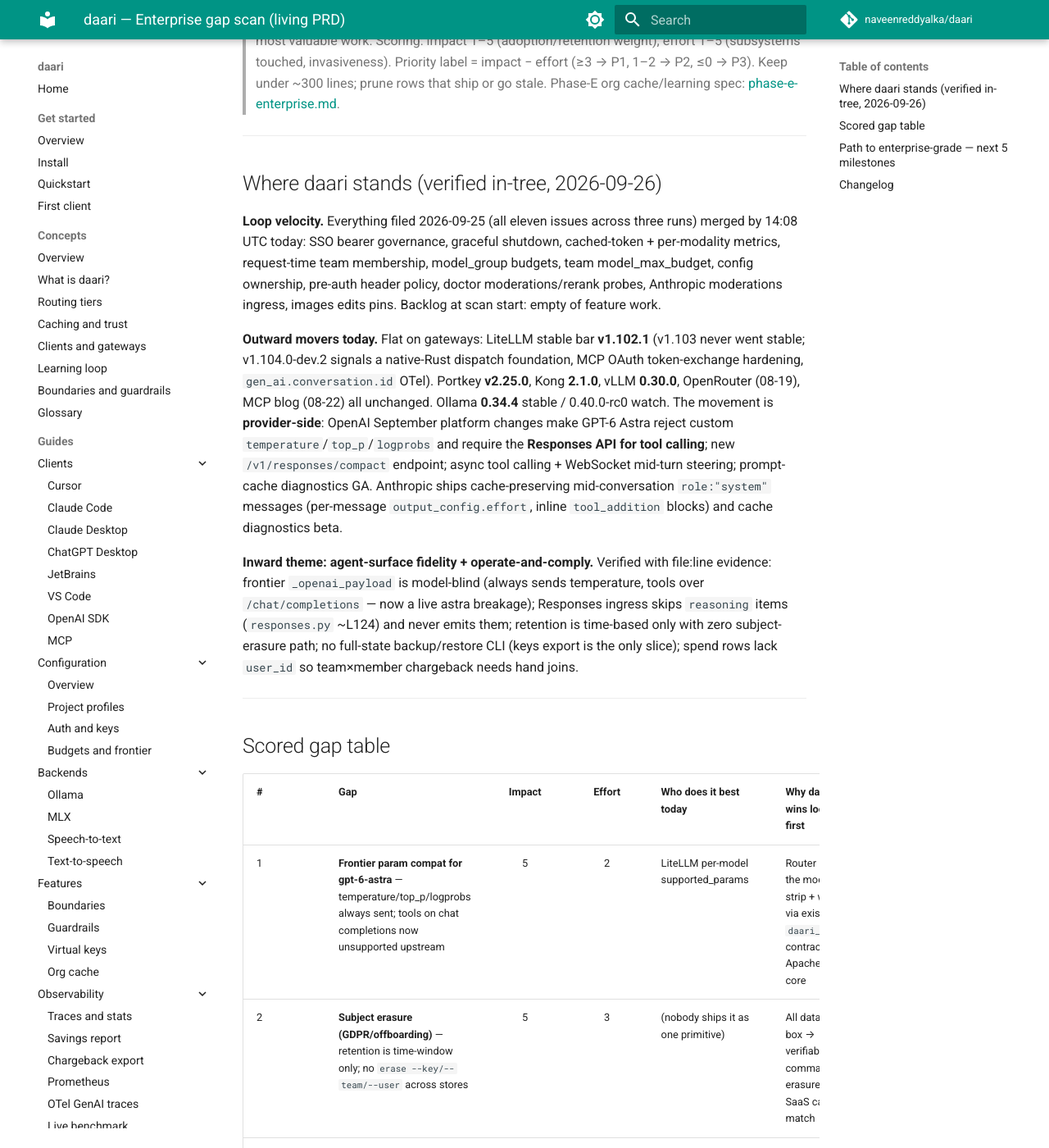
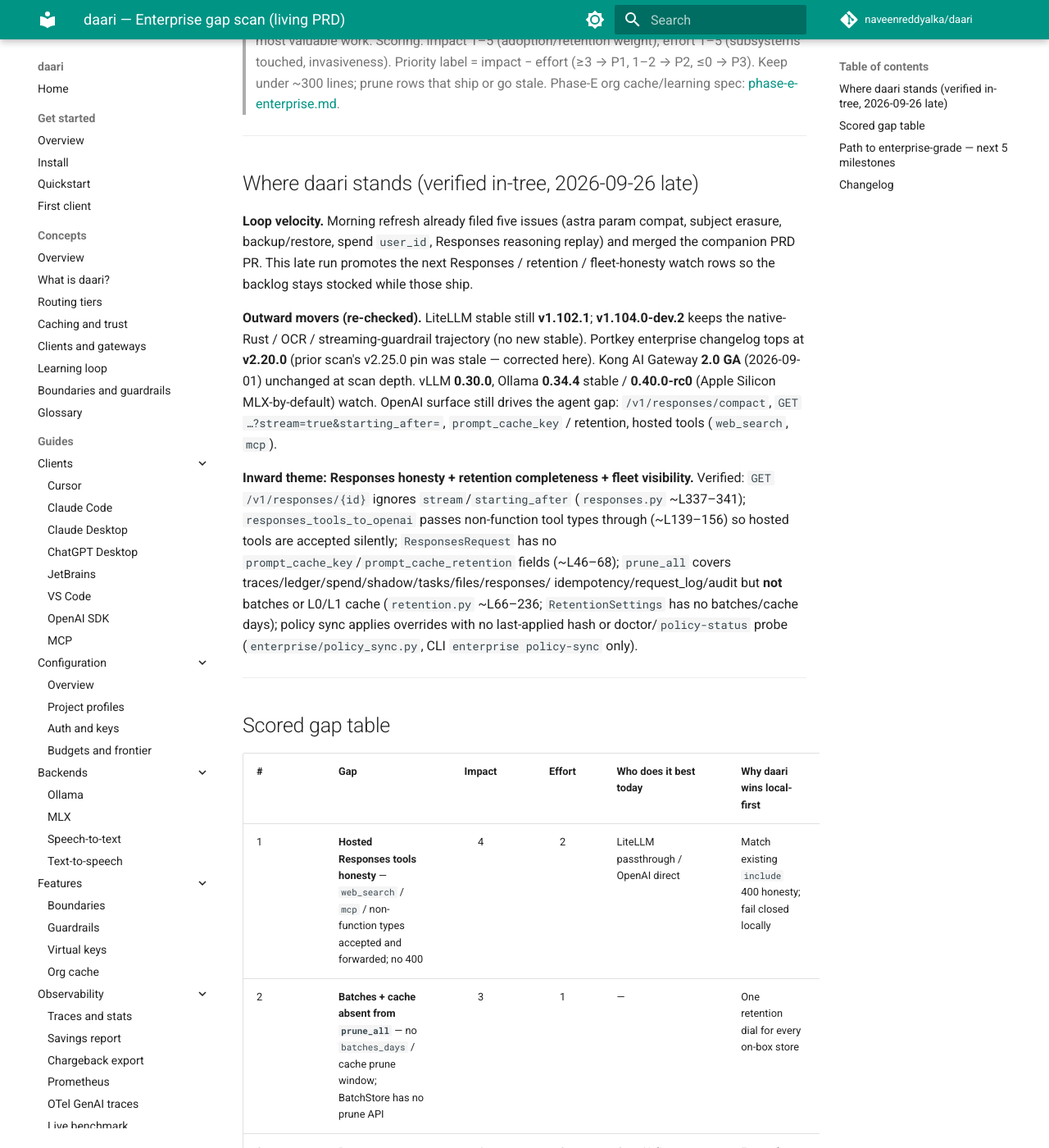
Before and after one commit to naveenreddyalka/daari, an MkDocs documentation site: the page built from docs/prd/ENTERPRISE.md, in a window 1280 px wide and 1400 px high, scrolled down 219 px. Shown: the whole window at 82% size. Built offline with MkDocs 1.6.1 and Material for MkDocs 9.7.7, drawn with Linux system fonts in a browser that asks for light colours; comment, search, counter and statistics services are not loaded; some of the changed text lies outside the part shown.

Commit message:
docs(prd): 2026-09-26 late refresh — Responses honesty, retention, fleet visibility (#1140)
Co-authored-by: Cursor <cursoragent@cursor.com>

```diff
--- a/docs/prd/ENTERPRISE.md
+++ b/docs/prd/ENTERPRISE.md
@@ -11,35 +11,33 @@
 
 ---
 
-## Where daari stands (verified in-tree, 2026-09-26)
+## Where daari stands (verified in-tree, 2026-09-26 late)
 
-**Loop velocity.** Everything filed 2026-09-25 (all eleven issues across three
-runs) merged by 14:08 UTC today: SSO bearer governance, graceful shutdown,
-cached-token + per-modality metrics, request-time team membership,
-model_group budgets, team model_max_budget, config ownership, pre-auth header
-policy, doctor moderations/rerank probes, Anthropic moderations ingress,
-images edits pins. Backlog at scan start: empty of feature work.
+**Loop velocity.** Morning refresh already filed five issues (astra param compat,
+subject erasure, backup/restore, spend `user_id`, Responses reasoning replay)
+and merged the companion PRD PR. This late run promotes the next Responses /
+retention / fleet-honesty watch rows so the backlog stays stocked while those
+ship.
 
-**Outward movers today.** Flat on gateways: LiteLLM stable bar **v1.102.1**
-(v1.103 never went stable; v1.104.0-dev.2 signals a native-Rust dispatch
-foundation, MCP OAuth token-exchange hardening, `gen_ai.conversation.id`
-OTel). Portkey **v2.25.0**, Kong **2.1.0**, vLLM **0.30.0**, OpenRouter
-(08-19), MCP blog (08-22) all unchanged. Ollama **0.34.4** stable /
-0.40.0-rc0 watch. The movement is **provider-side**: OpenAI September platform
-changes make GPT-6 Astra reject custom `temperature`/`top_p`/`logprobs` and
-require the **Responses API for tool calling**; new `/v1/responses/compact`
-endpoint; async tool calling + WebSocket mid-turn steering; prompt-cache
-diagnostics GA. Anthropic ships cache-preserving mid-conversation
-`role:"system"` messages (per-message `output_config.effort`, inline
-`tool_addition` blocks) and cache diagnostics beta.
+**Outward movers (re-checked).** LiteLLM stable still **v1.102.1**; **v1.104.0-dev.2**
+keeps the native-Rust / OCR / streaming-guardrail trajectory (no new stable).
+Portkey enterprise changelog tops at **v2.20.0** (prior scan's v2.25.0 pin was
+stale — corrected here). Kong AI Gateway **2.0 GA** (2026-09-01) unchanged at
+scan depth. vLLM **0.30.0**, Ollama **0.34.4** stable / **0.40.0-rc0** (Apple
+Silicon MLX-by-default) watch. OpenAI surface still drives the agent gap:
+`/v1/responses/compact`, `GET …?stream=true&starting_after=`, `prompt_cache_key`
+/ retention, hosted tools (`web_search`, `mcp`).
 
-**Inward theme: agent-surface fidelity + operate-and-comply.** Verified with
-file:line evidence: frontier `_openai_payload` is model-blind (always sends
-temperature, tools over `/chat/completions` — now a live astra breakage);
-Responses ingress skips `reasoning` items (`responses.py` ~L124) and never
-emits them; retention is time-based only with zero subject-erasure path; no
-full-state backup/restore CLI (keys export is the only slice); spend rows
-lack `user_id` so team×member chargeback needs hand joins.
+**Inward theme: Responses honesty + retention completeness + fleet visibility.**
+Verified: `GET /v1/responses/{id}` ignores `stream`/`starting_after`
+(`responses.py` ~L337–341); `responses_tools_to_openai` passes non-function
+tool types through (~L139–156) so hosted tools are accepted silently;
+`ResponsesRequest` has no `prompt_cache_key`/`prompt_cache_retention` fields
+(~L46–68); `prune_all` covers traces/ledger/spend/shadow/tasks/files/responses/
+idempotency/request_log/audit but **not** batches or L0/L1 cache
+(`retention.py` ~L66–236; `RetentionSettings` has no batches/cache days);
+policy sync applies overrides with no last-applied hash or doctor/`policy-status`
+probe (`enterprise/policy_sync.py`, CLI `enterprise policy-sync` only).
 
 ---
 
@@ -47,47 +45,40 @@ lack `user_id` so team×member chargeback needs hand joins.
 
 | # | Gap | Impact | Effort | Who does it best today | Why daari wins local-first | Action |
 |---|-----|:--:|:--:|------------------------|----------------------------|--------|
-| 1 | **Frontier param compat for gpt-6-astra** — temperature/top_p/logprobs always sent; tools on chat completions now unsupported upstream | 5 | 2 | LiteLLM per-model supported_params | Router knows the model; strip + warn via existing `daari_meta` contract, Apache-2.0 core | Filed — P1 |
-| 2 | **Subject erasure (GDPR/offboarding)** — retention is time-window only; no `erase --key/--team/--user` across stores | 5 | 3 | (nobody ships it as one primitive) | All data on-box → verifiable one-command erasure no SaaS can match | Filed — P2 |
-| 3 | **Full-state backup/restore + DR runbook** — no `daari backup`; keys export is the only covered store; no pg_dump docs | 4 | 3 | managed cloud gateways (implicitly) | Self-hosted must own DR; versioned archive + restore drill | Filed — P2 |
-| 4 | **Spend `user_id` + team×member rollup** — spend rows have key/team/client only; usage has users but no team join | 4 | 2 | LiteLLM per-member org spend | Chargeback = local query; caps + attribution on the same subject | Filed — P2 |
-| 5 | **Responses reasoning-item replay** — ingress drops `type:"reasoning"`; chained turns lose reasoning context | 4 | 3 | OpenAI direct | Local thinking models get the same multi-turn continuity; tier hops keep the chain | Filed — P2 |
-| 6 | Responses streaming resume (`GET ?stream=true&starting_after=`) | 3 | 3 | OpenAI direct | Store already holds events | Watch — file on client ask |
-| 7 | Hosted Responses tools (`web_search`, `mcp`) accepted silently — no support, no 400 | 3 | 2 | LiteLLM passthrough | Honesty pattern exists (`include` 400s) | Watch — fold into next Responses slice |
-| 8 | `/v1/responses/compact` (OpenAI Sept 2026) | 3 | 3 | OpenAI direct | Compact with a **local** model — pay $0 for context maintenance | Watch — file on client demand |
-| 9 | Anthropic mid-conversation system fidelity — `hoist_system_messages` (anthropic.py ~L310) destroys cache-preserving appended system turns / `output_config.effort` / `tool_addition` on Anthropic-native L6 egress | 3 | 3 | Anthropic direct | Skip hoist for anthropic egress; hoist only for local llama templates | Watch — Fable 5.1 features still beta-headed |
-| 10 | Org construct above teams; per-member caps on shared team keys | 3 | 4 | LiteLLM org→team→member | Flat teams fine until multi-BU buyer | Watch — demand-triggered |
-| 11 | Policy-sync drift detection (last-applied hash, `policy-status` probe) | 3 | 2 | Kong CP/DP version gating | Fleet honesty | Watch — file on fleet ask |
-| 12 | Batches + cache absent from `prune_all` windows | 3 | 1 | — | Retention completeness | Watch — small; next hygiene slice |
-| 13 | Prompt-cache fields (`prompt_cache_key`/`retention`) silently ignored on Responses | 3 | 2 | OpenAI direct | Forward on L6; `dropped_params` locally | Watch |
-| 14 | WS agent controls (mid-turn steering, async tools), Agents API, `/v1/decisions`, `/v1/ocr`, WIF, A2A, MCP live sessions, SOC 2, admin UI | 2–4 | 3–5 | OpenAI / Portkey / LiteLLM | Demand-triggered | Watch |
+| 1 | **Hosted Responses tools honesty** — `web_search` / `mcp` / non-function types accepted and forwarded; no 400 | 4 | 2 | LiteLLM passthrough / OpenAI direct | Match existing `include` 400 honesty; fail closed locally | Filed — P2 |
+| 2 | **Batches + cache absent from `prune_all`** — no `batches_days` / cache prune window; BatchStore has no prune API | 3 | 1 | — | One retention dial for every on-box store | Filed — P2 |
+| 3 | **Responses `prompt_cache_key` / retention** — fields ignored (`extra=allow` keeps them off the declared model) | 4 | 2 | OpenAI direct | Forward on L6; surface `dropped_params` on local tiers | Filed — P2 |
+| 4 | **Policy-sync drift detection** — no last-applied hash, no `policy-status` / doctor probe | 3 | 2 | Kong CP/DP version gating | Fleet operators see drift without scraping logs | Filed — P2 |
+| 5 | **Responses streaming resume** — `GET ?stream=true&starting_after=` unsupported | 3 | 3 | OpenAI direct | Store already holds output; reconnect agents without re-run | Filed — P3 |
+| 6 | Frontier param compat for gpt-6-astra (temperature/tools transport) | 5 | 2 | LiteLLM supported_params | Model-aware strip + `daari_meta` | Open (morning) |
+| 7 | Subject erasure / full-state backup / spend `user_id` / reasoning replay | 4–5 | 2–3 | (mixed) | Local-first compliance + chargeback + agent fidelity | Open (morning) |
+| 8 | `/v1/responses/compact` (local model compaction) | 3 | 3 | OpenAI direct | Compact with a **local** model — $0 context maintenance | Watch |
+| 9 | Anthropic mid-conversation system fidelity — `hoist_system_messages` (~L310) vs Fable 5.1 cache-preserving system turns | 3 | 3 | Anthropic direct | Skip hoist for anthropic egress | Watch — beta still hardening |
+| 10 | Org above teams; per-member caps on shared team keys | 3 | 4 | LiteLLM org→team→member | Flat teams fine until multi-BU | Watch |
+| 11 | Native `/v1/ocr` (LiteLLM 1.102 OCR layer) | 3 | 4 | LiteLLM | Local OCR tier before frontier | Watch — demand |
+| 12 | WS agent controls, Agents API, WIF, A2A, MCP live sessions, SOC 2, admin UI | 2–4 | 3–5 | OpenAI / Portkey / LiteLLM | Demand-triggered | Watch |
 
-Pruned this run: all eleven 09-25 rows (shipped and closed); images L6 rows
-(shipped 09-25/09-26). Verified-fine, do not re-file: Responses background
-mode + cancel + `store=false` + `previous_response_id` chain +
-`/v1/responses/input_tokens` (responses.py, tenancy tests); end-user usage
-attribution + `user_daily_usd_cap`; keys export/import; request-log
-retention in `prune_all`.
+Pruned this run: none newly shipped since morning refresh. Morning-filed rows
+kept as "Open (morning)" so the table stays the single gap source of truth.
+Verified-fine, do not re-file: Responses background + cancel + `store=false` +
+`previous_response_id` + `/v1/responses/input_tokens`; end-user usage caps;
+keys export/import; request-log retention in `prune_all`.
 
 ---
 
 ## Path to enterprise-grade — next 5 milestones
 
-1. **Ship model-aware frontier compatibility** — the router must never send a
-   payload the provider documents as unsupported (astra P1), with the same
-   dropped-params honesty local tiers already have.
+1. **Ship model-aware frontier compatibility** — never send a payload the
+   provider documents as unsupported (astra), with dropped-params honesty.
 2. **Comply-and-operate primitives** — subject erasure and full-state
-   backup/restore turn "local-first" into auditable compliance wins instead
-   of operational liabilities.
-3. **Close the chargeback loop** — user dimension on spend rows joins the
-   existing end-user usage ledger to teams; attribute, report, and cap the
-   same subject.
-4. **Responses as the agent surface** — reasoning replay now; streaming
-   resume, hosted-tool honesty, compact, and prompt-cache fields as the
-   follow-on slices (rows 6–8, 13).
-5. **Anthropic Fable 5.1 fidelity** — preserve mid-conversation system
-   semantics on Anthropic-native egress once the beta features harden
-   (row 9).
+   backup/restore turn local-first into auditable wins.
+3. **Close the chargeback loop** — `user_id` on spend joins the end-user
+   usage ledger to teams.
+4. **Responses as the agent surface** — reasoning replay (open); then hosted
+   tool honesty, prompt-cache fields, streaming resume, and compact
+   (this run + watch).
+5. **Fleet policy honesty** — drift hash + `policy-status` so org sync is
+   observable; Anthropic mid-conversation fidelity once betas harden.
 
 Compliance non-goals (WIF, A2A, SOC 2 program, admin UI, Realtime/WS) stay
 deferred until buyer demand.
@@ -96,20 +87,22 @@ deferred until buyer demand.
 
 ## Changelog
 
-- **2026-09-26 (agent-surface fidelity + operate-and-comply)** — Outward flat
-  on gateways (LiteLLM bar v1.102.1, Portkey v2.25.0, Kong 2.1.0, vLLM
-  0.30.0 unchanged); the movers are provider-side: OpenAI September changes
-  (astra param rejections, tools-require-Responses, `/responses/compact`,
-  WS steering) and Anthropic mid-conversation system messages. Inward audit
-  (Responses depth, org/spend hierarchy, DR, compliance purge): filed five —
-  astra frontier param compat (P1), subject erasure, backup/restore + DR
-  runbook, spend user_id + team rollup, Responses reasoning replay. New
-  watch: streaming resume, hosted-tool honesty, compact, hoist-vs-Fable-5.1,
-  policy drift, batches/cache retention, prompt-cache fields.
+- **2026-09-26 late (Responses honesty + retention + fleet visibility)** —
+  Re-checked outward: LiteLLM bar v1.102.1 (+ v1.104.0-dev.2), Portkey
+  enterprise **v2.20.0** (corrected), Kong 2.0 GA, vLLM 0.30.0, Ollama
+  0.34.4 / 0.40.0-rc0. Promoted five watch rows into filings: hosted-tool
+  400s, batches+cache in `prune_all`, Responses prompt-cache fields,
+  policy-sync drift/`policy-status`, streaming resume (`starting_after`).
+  Compact, Anthropic hoist, OCR, org hierarchy remain watch.
 
-- **2026-09-25 (three runs: images layer → identity/shutdown/tokens →
-  FinOps/operator honesty)** — Fifteen issues filed across the day; all
-  merged by 2026-09-26 14:08.
+- **2026-09-26 (agent-surface fidelity + operate-and-comply)** — Provider-side
+  movers (astra param rejections, tools-require-Responses, compact, WS
+  steering). Filed five: astra frontier param compat (P1), subject erasure,
+  backup/restore + DR runbook, spend user_id + team rollup, Responses
+  reasoning replay.
+
+- **2026-09-25 (three runs)** — Fifteen issues across images / identity /
+  FinOps; all merged by 2026-09-26 14:08.
 
 - **2026-09-24 → 09-15 and earlier** — Condensed: non-chat endpoint parity;
   modality + client-contract honesty; facade/Responses shapes; data-plane
```
